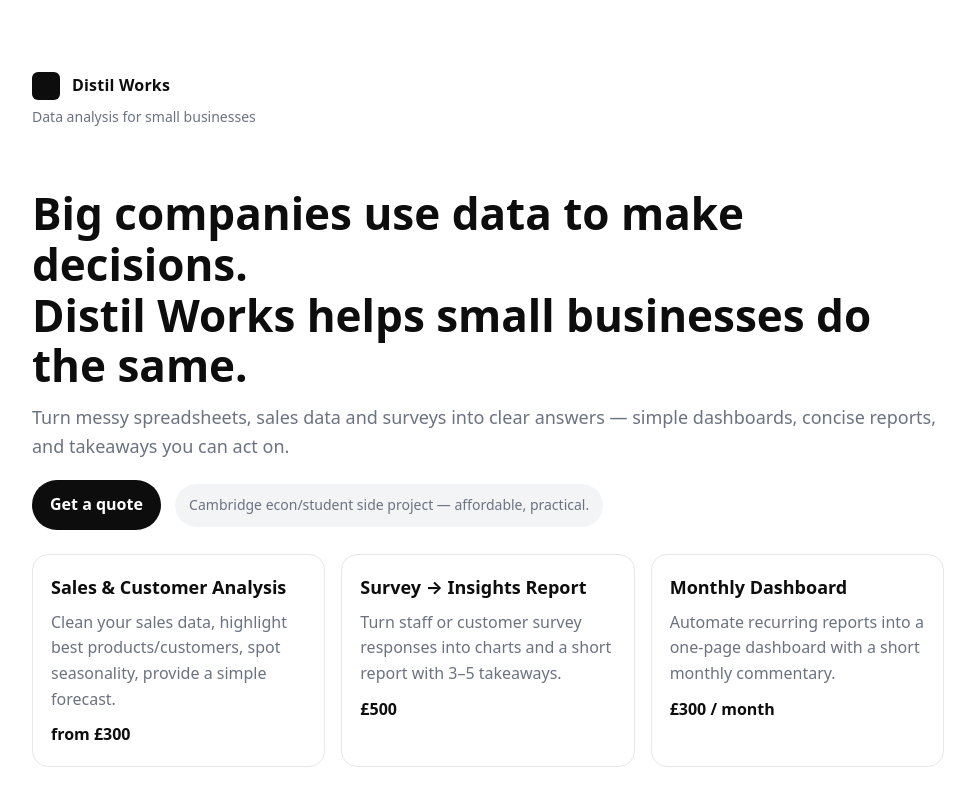
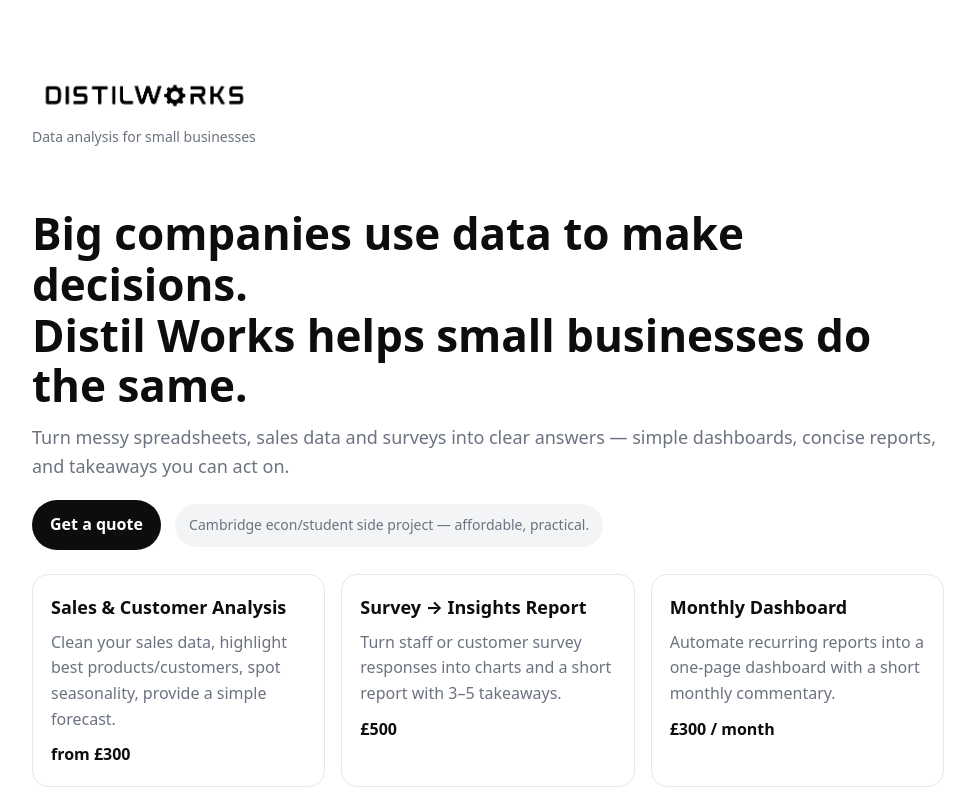
Before and after one commit to distilworks/distilworks.github.io, a plain HTML site: page index.html in a window 1280 px wide. Shown: the top 790 px of the page, without its empty margins (152-1127 px from the left). Drawn offline with Linux system fonts and the light colour scheme.

Commit message:
Update header for logo.png

```diff
--- a/index.html
+++ b/index.html
@@ -26,7 +26,11 @@
     .container { max-width: 960px; margin: 0 auto; padding: 24px; }
     header { padding: 48px 0 24px; }
     .brand { display: flex; align-items: center; gap: 12px; font-weight: 700; letter-spacing: 0.2px; }
-    .logo { width: 28px; height: 28px; border-radius: 6px; background: var(--fg); }
+    .logo {
+      height: 48px;   /* adjust until it looks balanced */
+      width: auto;
+      display: block;
+    }
     .tagline { margin: 6px 0 0; color: var(--muted); font-size: 14px; }
     .hero { padding: 36px 0 24px; }
     .hero h1 { font-size: clamp(28px, 6vw, 44px); line-height: 1.15; margin: 0 0 12px; }
@@ -59,7 +63,9 @@
 <body>
   <div class="container">
     <header>
-      <div class="brand"><div class="logo"></div> Distil Works</div>
+      <div class="brand">
+        <img class="logo" src="/assets/logo.png" alt="Distil Works logo">
+      </div>
       <p class="tagline">Data analysis for small businesses</p>
     </header>
 
```
